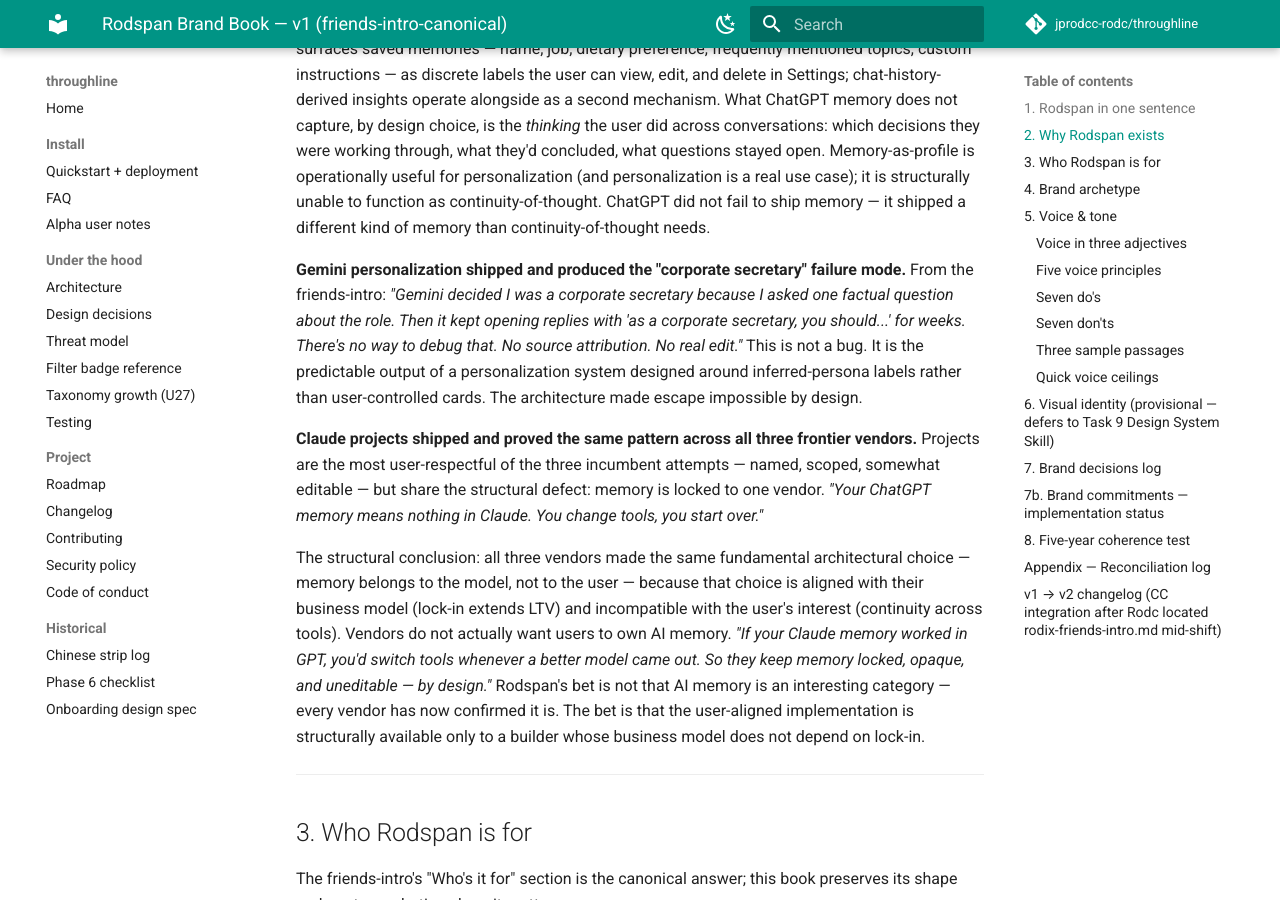
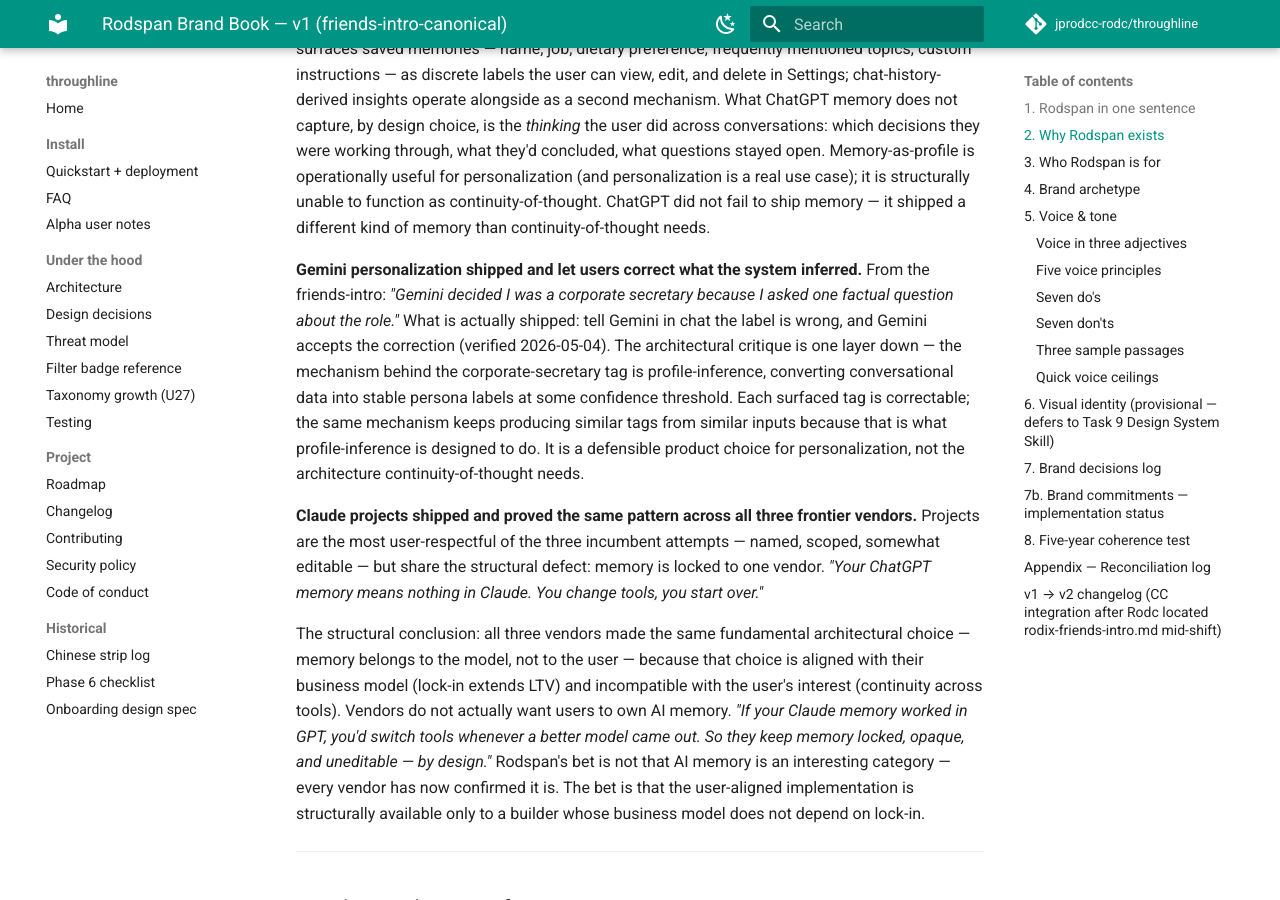
Before and after one commit to jprodcc-rodc/throughline, an MkDocs documentation site: the page built from docs/superpowers/brand/brand-book-v1.md, in a window 1280 px wide and 900 px high, scrolled down 1667 px. Built offline with MkDocs 1.6.1 and Material for MkDocs 9.7.7, drawn with Linux system fonts in a browser that asks for light colours; comment, search, counter and statistics services are not loaded.

Commit message:
semantic(brand-rewrite B-2): brand-book §2 Gemini paragraph — reframe from "no way to debug / kept for weeks" (capability-deficient) to "in-chat correction works; critique architectural choice underneath" (by-design profile-inference). Factually accurate per Phase 1 verification + Rodc evidence cross-check 2026-05-04 (Gemini accepts in-chat corrections in real-time). Critique now operates at mechanism-design level: profile-inference re-creates similar labels for similar inputs because that is what profile-inference does. Not the same architecture as user-controlled thinking cards.
Co-Authored-By: Claude Opus 4.7 (1M context) <noreply@anthropic.com>

```diff
--- a/docs/superpowers/brand/brand-book-v1.md
+++ b/docs/superpowers/brand/brand-book-v1.md
@@ -31,7 +31,7 @@ That sentence — distilled from the friends-intro reading guide — is the spin
 
 **ChatGPT memory shipped through 2024-2025 and let the user inspect a profile-of-them.** The UI surfaces saved memories — name, job, dietary preference, frequently mentioned topics, custom instructions — as discrete labels the user can view, edit, and delete in Settings; chat-history-derived insights operate alongside as a second mechanism. What ChatGPT memory does not capture, by design choice, is the *thinking* the user did across conversations: which decisions they were working through, what they'd concluded, what questions stayed open. Memory-as-profile is operationally useful for personalization (and personalization is a real use case); it is structurally unable to function as continuity-of-thought. ChatGPT did not fail to ship memory — it shipped a different kind of memory than continuity-of-thought needs.
 
-**Gemini personalization shipped and produced the "corporate secretary" failure mode.** From the friends-intro: *"Gemini decided I was a corporate secretary because I asked one factual question about the role. Then it kept opening replies with 'as a corporate secretary, you should...' for weeks. There's no way to debug that. No source attribution. No real edit."* This is not a bug. It is the predictable output of a personalization system designed around inferred-persona labels rather than user-controlled cards. The architecture made escape impossible by design.
+**Gemini personalization shipped and let users correct what the system inferred.** From the friends-intro: *"Gemini decided I was a corporate secretary because I asked one factual question about the role."* What is actually shipped: tell Gemini in chat the label is wrong, and Gemini accepts the correction (verified 2026-05-04). The architectural critique is one layer down — the mechanism behind the corporate-secretary tag is profile-inference, converting conversational data into stable persona labels at some confidence threshold. Each surfaced tag is correctable; the same mechanism keeps producing similar tags from similar inputs because that is what profile-inference is designed to do. It is a defensible product choice for personalization, not the architecture continuity-of-thought needs.
 
 **Claude projects shipped and proved the same pattern across all three frontier vendors.** Projects are the most user-respectful of the three incumbent attempts — named, scoped, somewhat editable — but share the structural defect: memory is locked to one vendor. *"Your ChatGPT memory means nothing in Claude. You change tools, you start over."*
 
```
